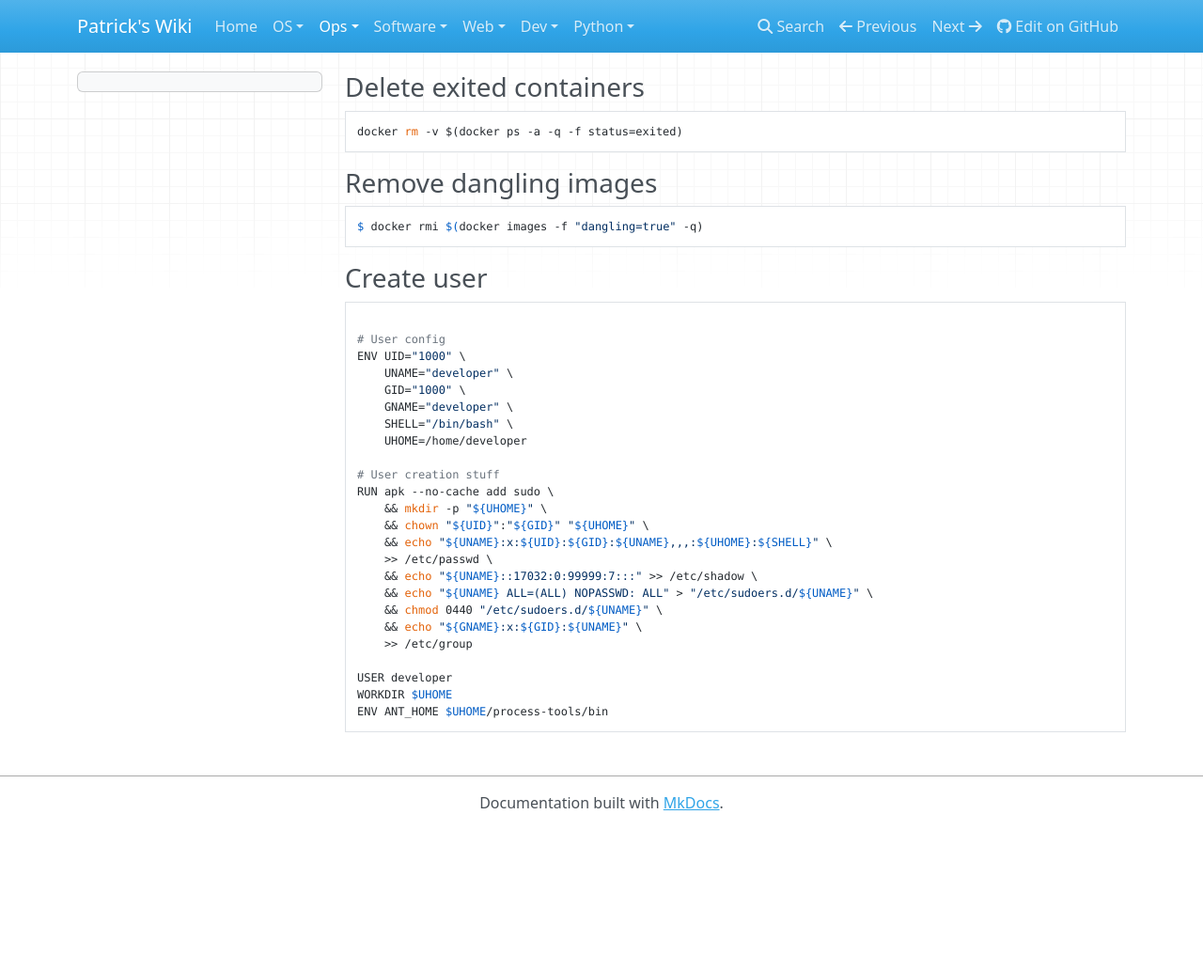
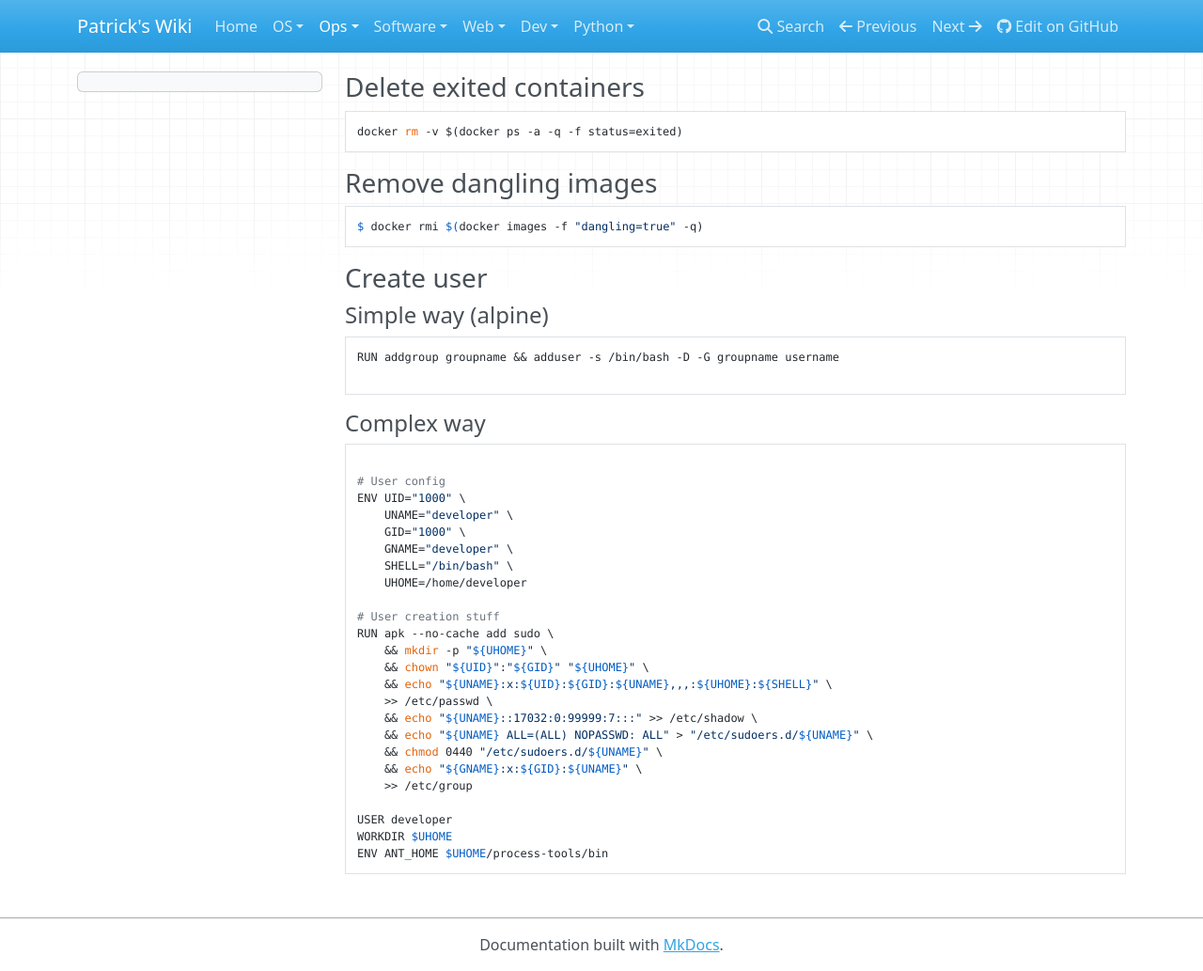
Before and after one commit to patsancu/wiki, an MkDocs documentation site: the page built from docs/Ops/Docker.md, in a window 1280 px wide and 1033 px high. Shown: the whole window at 94% size. Built offline with MkDocs 1.6.1, drawn with Linux system fonts in a browser that asks for light colours; nearby versions of some CDN libraries.

Commit message:
simple way to add user and group (alpine)

````diff
--- a/docs/Ops/Docker.md
+++ b/docs/Ops/Docker.md
@@ -9,7 +9,12 @@ $ docker rmi $(docker images -f "dangling=true" -q)
 ```
 
 ### Create user
+#### Simple way (alpine)
+```
+RUN addgroup groupname && adduser -s /bin/bash -D -G groupname username
 
+```
+#### Complex way
 ```
 
 # User config
````
